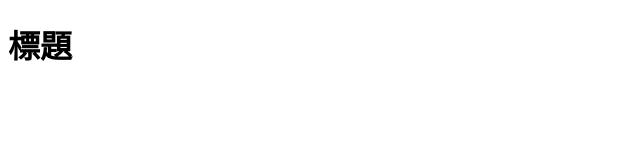
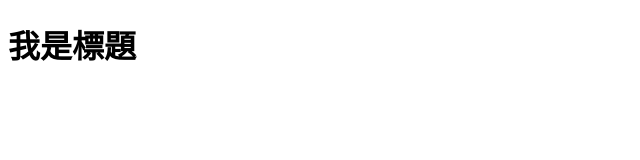
Before and after one commit to superAwei/0925, a plain HTML site: page index.html in a window 1280 px wide. Shown: the whole page, without its empty margins (0-640 px from the left). Drawn offline with Linux system fonts and the light colour scheme.

Commit message:
Update index.html

```diff
--- a/index.html
+++ b/index.html
@@ -6,6 +6,6 @@
     <title>Document</title>
 </head>
 <body>
-    <h1>標題</h1>
+    <h1>我是標題</h1>
 </body>
 </html>
```
